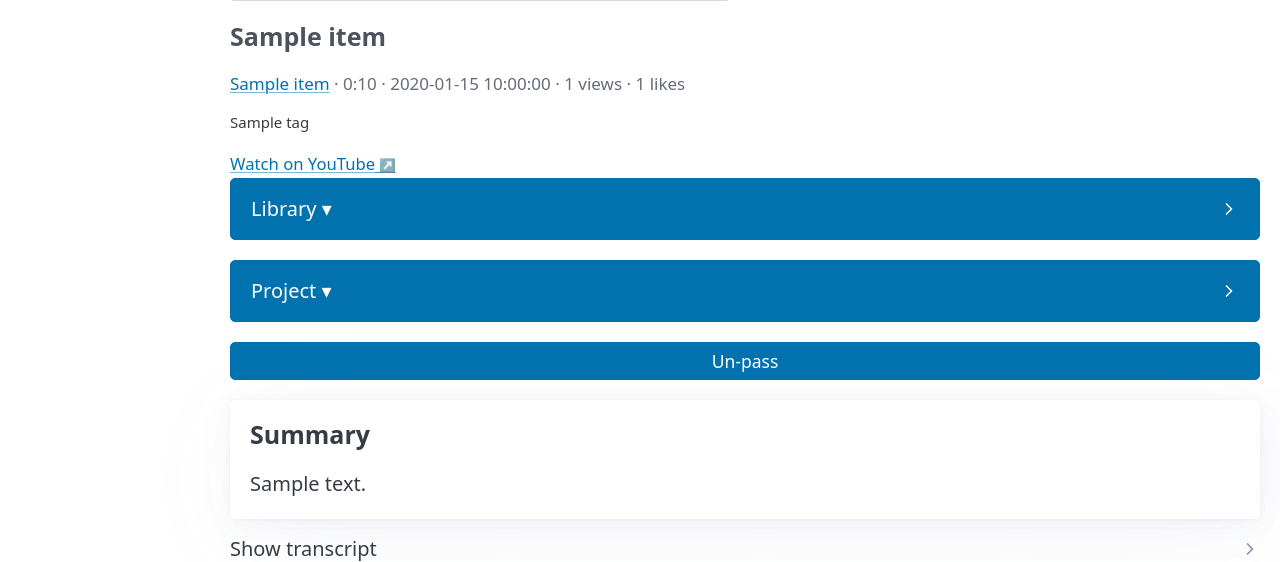
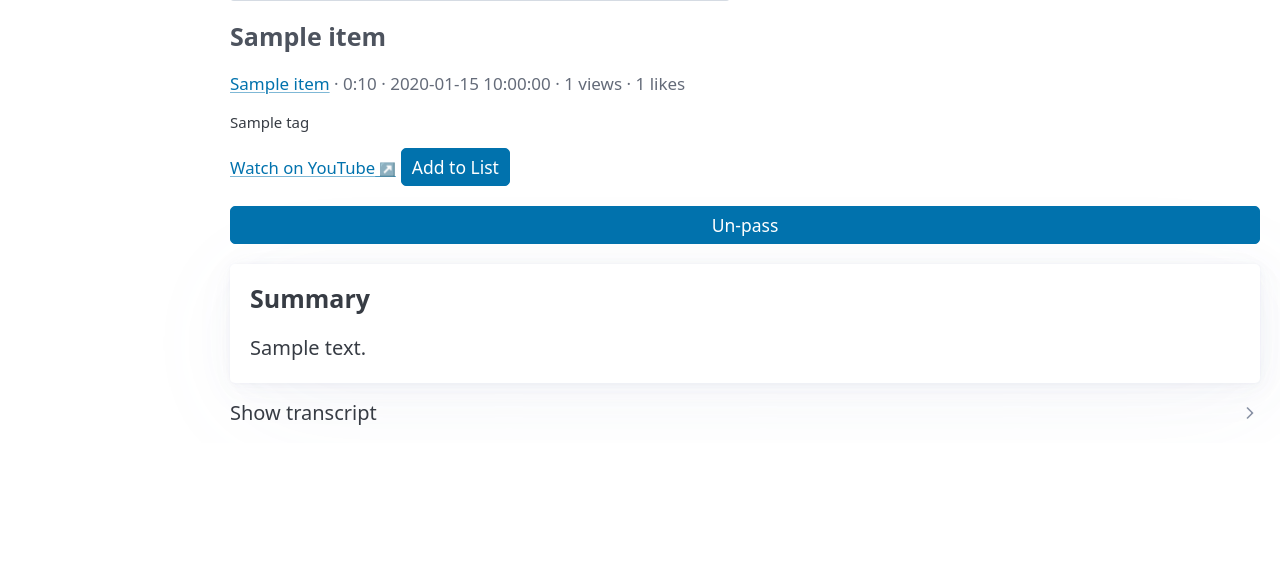
Before and after one commit to DecafCoding/ArtimesOne, a FastAPI app: template artimesone/web/templates/item_detail.html in a window 1280 px wide. Shown: the part 484-1046 px from the top of the page. After the commit the page ends 909 px from the top, so only its background shows below. Run offline with FastAPI, Linux system fonts and the light colour scheme; the template is opened without the code that fills it: most values are stand-ins (such as "Sample title", 1, 10 or a date in 2020); grey boxes marked "Sample" are stand-in pictures; parts of the project's set-up code (start-up, migrations or seed data) failed here and were passed over; some libraries are stand-ins or nearby versions.

Commit message:
feat: consolidate Library/Project pickers into one Add to List modal
Per-card <details> dropdowns duplicated the full list options per item
and made selection awkward. A single shared <dialog> opened by each
card's Add to List button keeps DOM small and supports filing into a
library and a project in one pass.

Co-Authored-By: Claude Sonnet 4.6 <noreply@anthropic.com>

```diff
--- /dev/null
+++ b/artimesone/web/static/add-to-list.js
@@ -0,0 +1,65 @@
+// Add to List modal: opens on .add-to-list-btn click, disables submit until
+// at least one select has a non-empty value, then POSTs one request per
+// selection to /items/{id}/list and reloads.
+
+(function () {
+  const dialog = document.getElementById("add-to-list-modal");
+  if (!dialog) return;
+
+  const librarySelect = document.getElementById("add-to-list-library");
+  const projectSelect = document.getElementById("add-to-list-project");
+  const submitBtn = document.getElementById("add-to-list-submit");
+  const cancelBtn = document.getElementById("add-to-list-cancel");
+  const form = document.getElementById("add-to-list-form");
+
+  function refreshSubmitState() {
+    const hasSelection = !!librarySelect.value || !!projectSelect.value;
+    submitBtn.disabled = !hasSelection;
+  }
+
+  librarySelect.addEventListener("change", refreshSubmitState);
+  projectSelect.addEventListener("change", refreshSubmitState);
+
+  cancelBtn.addEventListener("click", () => dialog.close());
+
+  document.addEventListener("click", (event) => {
+    const btn = event.target.closest(".add-to-list-btn");
+    if (!btn) return;
+    event.preventDefault();
+
+    dialog.dataset.itemId = btn.dataset.itemId || "";
+    const currentLib = btn.dataset.currentLibraryId || "";
+    librarySelect.value = currentLib;
+    projectSelect.value = "";
+    refreshSubmitState();
+    dialog.showModal();
+  });
+
+  form.addEventListener("submit", async (event) => {
+    event.preventDefault();
+    const itemId = dialog.dataset.itemId;
+    if (!itemId) return;
+
+    const selections = [librarySelect.value, projectSelect.value].filter(Boolean);
+    if (selections.length === 0) return;
+
+    submitBtn.disabled = true;
+    try {
+      for (const listId of selections) {
+        const body = new URLSearchParams({ list_id: listId });
+        const res = await fetch(`/items/${itemId}/list`, {
+          method: "POST",
+          headers: { "Content-Type": "application/x-www-form-urlencoded" },
+          body,
+        });
+        if (!res.ok && res.status !== 303) {
+          throw new Error(`Request failed: ${res.status}`);
+        }
+      }
+      window.location.reload();
+    } catch (err) {
+      alert("Failed to add to list: " + err.message);
+      refreshSubmitState();
+    }
+  });
+})();
--- a/artimesone/web/static/style.css
+++ b/artimesone/web/static/style.css
@@ -496,6 +496,33 @@ textarea {
   align-items: center;
 }
 
+/* ── Add to List modal ────────────────────────────────────────────── */
+#add-to-list-modal article {
+  max-width: 420px;
+  width: 100%;
+}
+
+#add-to-list-modal label {
+  display: block;
+  margin-bottom: 0.75rem;
+}
+
+#add-to-list-modal select {
+  margin-top: 0.25rem;
+}
+
+.add-to-list-footer {
+  display: flex;
+  justify-content: flex-end;
+  gap: 0.5rem;
+  margin-top: 1rem;
+}
+
+.add-to-list-footer button {
+  width: auto;
+  margin: 0;
+}
+
 /* ── Responsive ───────────────────────────────────────────────────── */
 @media (max-width: 600px) {
   .item-card {
--- /dev/null
+++ b/artimesone/web/templates/_add_to_list_modal.html
@@ -0,0 +1,40 @@
+{# Shared "Add to List" modal. Include once per page that renders item cards.
+   Expects:
+     libraries — list of {id, name}
+     projects  — list of {id, name}
+   The item id is injected by add-to-list.js when the modal opens.
+#}
+<dialog id="add-to-list-modal">
+  <article>
+    <header>
+      <h3 style="margin:0;">Add to List</h3>
+    </header>
+
+    <form id="add-to-list-form">
+      <label>
+        Library
+        <select name="library_id" id="add-to-list-library">
+          <option value="">— Select —</option>
+          {% for lib in libraries %}
+            <option value="{{ lib.id }}">{{ lib.name }}</option>
+          {% endfor %}
+        </select>
+      </label>
+
+      <label>
+        Project
+        <select name="project_id" id="add-to-list-project">
+          <option value="">— Select —</option>
+          {% for proj in projects %}
+            <option value="{{ proj.id }}">{{ proj.name }}</option>
+          {% endfor %}
+        </select>
+      </label>
+
+      <footer class="add-to-list-footer">
+        <button type="button" class="secondary" id="add-to-list-cancel">Cancel</button>
+        <button type="submit" id="add-to-list-submit" disabled>Add Video</button>
+      </footer>
+    </form>
+  </article>
+</dialog>
--- a/artimesone/web/templates/_item_actions.html
+++ b/artimesone/web/templates/_item_actions.html
@@ -1,8 +1,8 @@
 {# Shared action bar for an item card.
    Expects:
      item           — dict with id, url, passed_at
-     libraries      — list of {id, name} (optional; enables Library ▾)
-     projects       — list of {id, name} (optional; enables Project ▾)
+     libraries      — list of {id, name} (optional; enables Add to List)
+     projects       — list of {id, name} (optional; enables Add to List)
      current_library_id — id of the item's current library, if any (optional)
 #}
 <div class="item-actions">
@@ -10,34 +10,13 @@
     <small><a href="{{ item.url }}" class="external-link" target="_blank" rel="noopener">Watch on YouTube</a></small>
   {% endif %}
 
-  {% if libraries is defined %}
-    <details class="list-picker">
-      <summary class="secondary outline" role="button">Library ▾</summary>
-      <form method="post" action="/items/{{ item.id }}/list" class="list-picker-form">
-        <select name="list_id" aria-label="Pick a library">
-          {% for lib in libraries %}
-            <option value="{{ lib.id }}" {% if current_library_id == lib.id %}selected{% endif %}>{{ lib.name }}</option>
-          {% endfor %}
-        </select>
-        <button type="submit">Add Video</button>
-      </form>
-      <small><a href="/libraries">Manage libraries →</a></small>
-    </details>
-  {% endif %}
-
-  {% if projects is defined %}
-    <details class="list-picker">
-      <summary class="secondary outline" role="button">Project ▾</summary>
-      <form method="post" action="/items/{{ item.id }}/list" class="list-picker-form">
-        <select name="list_id" aria-label="Pick a project">
-          {% for proj in projects %}
-            <option value="{{ proj.id }}">{{ proj.name }}</option>
-          {% endfor %}
-        </select>
-        <button type="submit">Add Video</button>
-      </form>
-      <small><a href="/projects">Manage projects →</a></small>
-    </details>
+  {% if libraries is defined or projects is defined %}
+    <button type="button"
+            class="add-to-list-btn secondary outline"
+            data-item-id="{{ item.id }}"
+            data-current-library-id="{{ current_library_id or '' }}">
+      Add to List
+    </button>
   {% endif %}
 
   {% if item.passed_at %}
--- a/artimesone/web/templates/dashboard.html
+++ b/artimesone/web/templates/dashboard.html
@@ -42,4 +42,7 @@
     {% endif %}
 
   {% endif %}
+
+  {% include "_add_to_list_modal.html" %}
+  <script src="/static/add-to-list.js" defer></script>
 {% endblock %}
--- a/artimesone/web/templates/item_detail.html
+++ b/artimesone/web/templates/item_detail.html
@@ -73,4 +73,6 @@
     </details>
   {% endif %}
 
+  {% include "_add_to_list_modal.html" %}
+  <script src="/static/add-to-list.js" defer></script>
 {% endblock %}
--- a/artimesone/web/templates/items.html
+++ b/artimesone/web/templates/items.html
@@ -20,4 +20,7 @@
   <div id="results">
     {% include "items_results.html" %}
   </div>
+
+  {% include "_add_to_list_modal.html" %}
+  <script src="/static/add-to-list.js" defer></script>
 {% endblock %}
```
